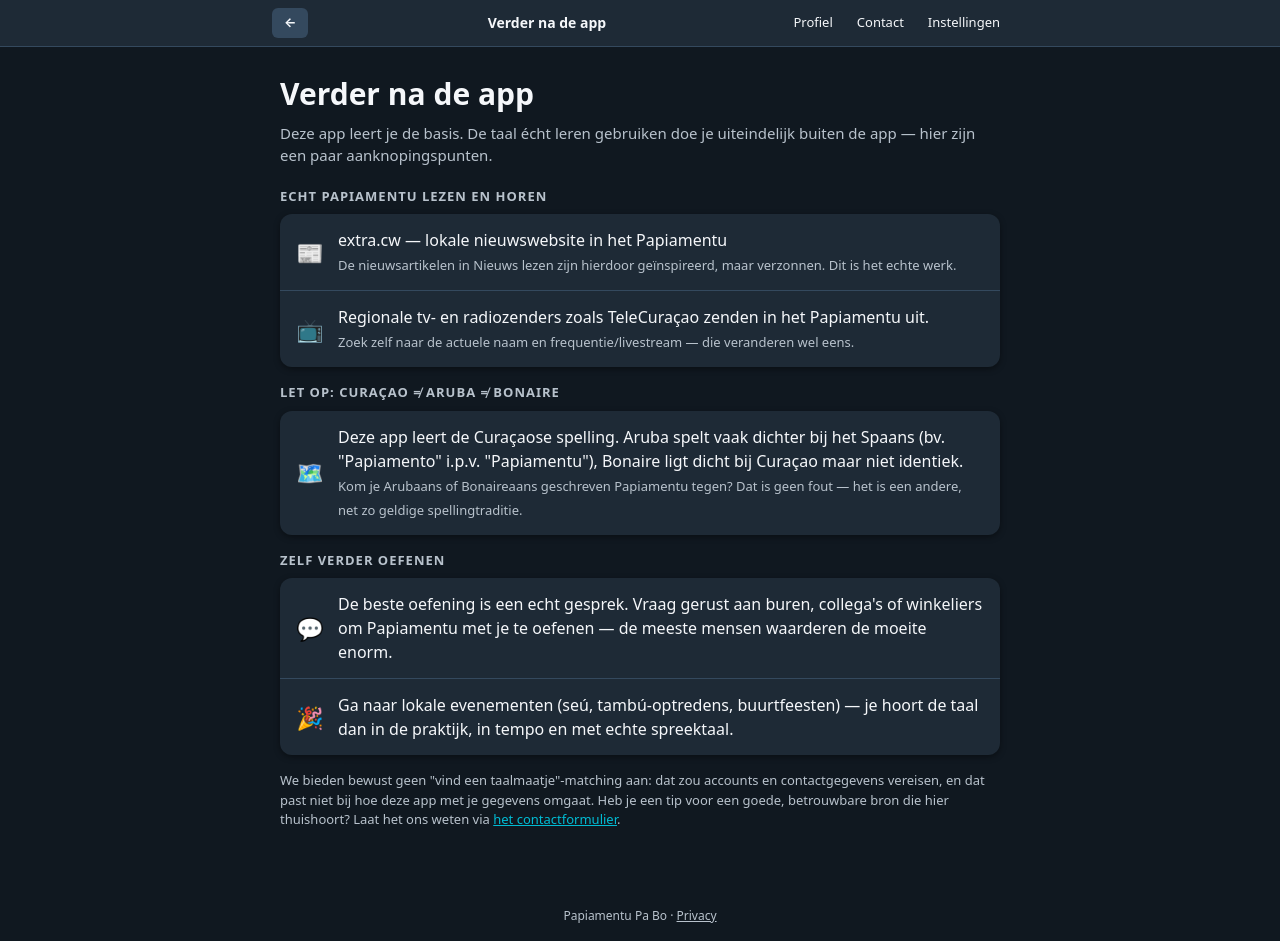
After one commit to eelconagel/PapiamentuPaBo, a Flask app: page /verder-leren in a window 1280 px wide. The commit adds this page. Run offline with Flask 3, Linux system fonts and the light colour scheme.

Commit message:
Fase 9 (roadmap): uitstroom naar echte content ("Verder na de app")
Nieuwe statische pagina /verder-leren: verwijzingen naar echt Papiamentu-media
(extra.cw — waarop Nieuws lezen is geïnspireerd — en regionale tv/radio), een
duidelijke waarschuwing dat Curaçao, Aruba en Bonaire elk hun eigen spelling
hebben, en tips om de taal in het echt te blijven oefenen (buren, winkeliers,
lokale evenementen).

Bewust géén taalmaatje-matching: dat zou accounts/contactgegevens vergen en past
niet bij de privacy-insteek van de app. Suggesties voor betrouwbare bronnen kunnen
via het bestaande contactformulier.

Linkbaar via Instellingen (altijd) en als teaser op /profiel zodra goud behaald is
("wat nu?").

Co-Authored-By: Claude Sonnet 5 <noreply@anthropic.com>

```diff
--- a/papiamentu/__init__.py
+++ b/papiamentu/__init__.py
@@ -26,6 +26,7 @@ SCREEN_TITLES = {
     "cultuur": "Cultuur lezen",
     "cultuur_artikel": "Cultuur",
     "profiel": "Profiel",
+    "verder_leren": "Verder na de app",
     "contact": "Contact",
     "privacy": "Privacy",
     "instellingen": "Instellingen",
@@ -231,6 +232,13 @@ def create_app(test_config=None):
                   for a in content.nieuws.values()]
         return render_template("profiel.html", items=items)
 
+    @app.get("/verder-leren")
+    def verder_leren():
+        # Statische verwijspagina, geen persoonlijke data nodig: geen taalmaatje-matching
+        # (dat zou een account/contactgegevens vergen), puur verwijzingen naar bestaand,
+        # echt Papiamentu-media en -initiatieven.
+        return render_template("verder_leren.html")
+
     def site_url(path=""):
         base = app.config.get("PUBLIC_BASE_URL") or request.url_root
         return base.rstrip("/") + path
@@ -249,7 +257,7 @@ def create_app(test_config=None):
     @app.get("/sitemap.xml")
     def sitemap():
         paths = ["/", "/scenarios", "/woorden", "/lessen", "/nieuws", "/cultuur", "/eerste-week",
-                 "/privacy", "/contact"]
+                 "/verder-leren", "/privacy", "/contact"]
         paths += [url_for("scenario", scenario_id=sid) for sid in content.scenarios]
         paths += [url_for("les", les_id=l["id"]) for l in content.lessen]
         paths += [url_for("nieuws_artikel", artikel_id=aid) for aid in content.nieuws]
--- a/papiamentu/templates/instellingen.html
+++ b/papiamentu/templates/instellingen.html
@@ -21,6 +21,9 @@
   <button type="button" class="option-row" id="wijzig-verblijf" style="text-decoration:none">
     <span class="ico">🧳</span><span class="lbl">Wijzig hoe lang je op Curaçao blijft</span><span class="muted">›</span>
   </button>
+  <a class="option-row" href="{{ url_for('verder_leren') }}" style="text-decoration:none">
+    <span class="ico">🧭</span><span class="lbl">Verder na de app — echte media en tips</span><span class="muted">›</span>
+  </a>
 </div>
 
 {% if login_providers or current_user %}
--- a/papiamentu/templates/profiel.html
+++ b/papiamentu/templates/profiel.html
@@ -51,6 +51,11 @@
     XP uit lessen of woorden telt mee, en wie meteen de moeilijke opdrachten doet, is sneller door brons
     en zilver heen.
   </p>
+
+  <a class="ew-teaser" id="verder-teaser" href="{{ url_for('verder_leren') }}" hidden>
+    <div class="ew-teaser-title">🥇 Goud behaald — wat nu?</div>
+    <div class="ew-teaser-sub">Tips om verder te gaan: echte Papiamentu-media en hoe je de taal in het echt blijft oefenen.</div>
+  </a>
 </div>
 {% endblock %}
 
@@ -74,6 +79,7 @@
     document.getElementById('medal-icon').textContent = medaille ? MEDAL_ICON[medaille] : '—';
     document.getElementById('medal-label').textContent = medaille
       ? `${MEDAL_NAAM[medaille]} behaald!` : 'Nog geen medaille';
+    document.getElementById('verder-teaser').hidden = medaille !== 'goud';
 
     // Each row shows how much of ITS OWN share of the ladder your total XP has covered so
     // far: brons is the first tiers.brons XP, zilver the tiers.zilver after that, goud the
--- /dev/null
+++ b/papiamentu/templates/verder_leren.html
@@ -0,0 +1,40 @@
+{% extends "base.html" %}
+{% block title %}Verder na de app · Papiamentu Pa Bo{% endblock %}
+{% block description %}Deze app is een opstap. Zo kom je verder: echte Papiamentu-media, het verschil met Aruba en Bonaire, en hoe je de taal in het echt blijft oefenen.{% endblock %}
+{% block content %}
+<h1 class="title left">Verder na de app</h1>
+<p class="subtitle" style="text-align:left">Deze app leert je de basis. De taal écht leren gebruiken doe je uiteindelijk buiten de app — hier zijn een paar aanknopingspunten.</p>
+
+<h2 class="settings-title">Echt Papiamentu lezen en horen</h2>
+<div class="option-group">
+  <a class="option-row" href="https://extra.cw" target="_blank" rel="noopener" style="text-decoration:none">
+    <span class="ico">📰</span>
+    <span class="lbl">extra.cw — lokale nieuwswebsite in het Papiamentu<br><span class="small muted">De nieuwsartikelen in Nieuws lezen zijn hierdoor geïnspireerd, maar verzonnen. Dit is het echte werk.</span></span>
+  </a>
+  <div class="option-row" style="cursor:default">
+    <span class="ico">📺</span>
+    <span class="lbl">Regionale tv- en radiozenders zoals TeleCuraçao zenden in het Papiamentu uit.<br><span class="small muted">Zoek zelf naar de actuele naam en frequentie/livestream — die veranderen wel eens.</span></span>
+  </div>
+</div>
+
+<h2 class="settings-title">Let op: Curaçao ≠ Aruba ≠ Bonaire</h2>
+<div class="option-group">
+  <div class="option-row" style="cursor:default">
+    <span class="ico">🗺️</span>
+    <span class="lbl">Deze app leert de Curaçaose spelling. Aruba spelt vaak dichter bij het Spaans (bv. "Papiamento" i.p.v. "Papiamentu"), Bonaire ligt dicht bij Curaçao maar niet identiek.<br><span class="small muted">Kom je Arubaans of Bonaireaans geschreven Papiamentu tegen? Dat is geen fout — het is een andere, net zo geldige spellingtraditie.</span></span>
+  </div>
+</div>
+
+<h2 class="settings-title">Zelf verder oefenen</h2>
+<div class="option-group">
+  <div class="option-row" style="cursor:default">
+    <span class="ico">💬</span>
+    <span class="lbl">De beste oefening is een echt gesprek. Vraag gerust aan buren, collega's of winkeliers om Papiamentu met je te oefenen — de meeste mensen waarderen de moeite enorm.</span>
+  </div>
+  <div class="option-row" style="cursor:default">
+    <span class="ico">🎉</span>
+    <span class="lbl">Ga naar lokale evenementen (seú, tambú-optredens, buurtfeesten) — je hoort de taal dan in de praktijk, in tempo en met echte spreektaal.</span>
+  </div>
+</div>
+<p class="small muted">We bieden bewust geen "vind een taalmaatje"-matching aan: dat zou accounts en contactgegevens vereisen, en dat past niet bij hoe deze app met je gegevens omgaat. Heb je een tip voor een goede, betrouwbare bron die hier thuishoort? Laat het ons weten via <a href="{{ url_for('contact') }}">het contactformulier</a>.</p>
+{% endblock %}
```
Also changed, not shown: tests/test_app.py (+1 -1 lines).
